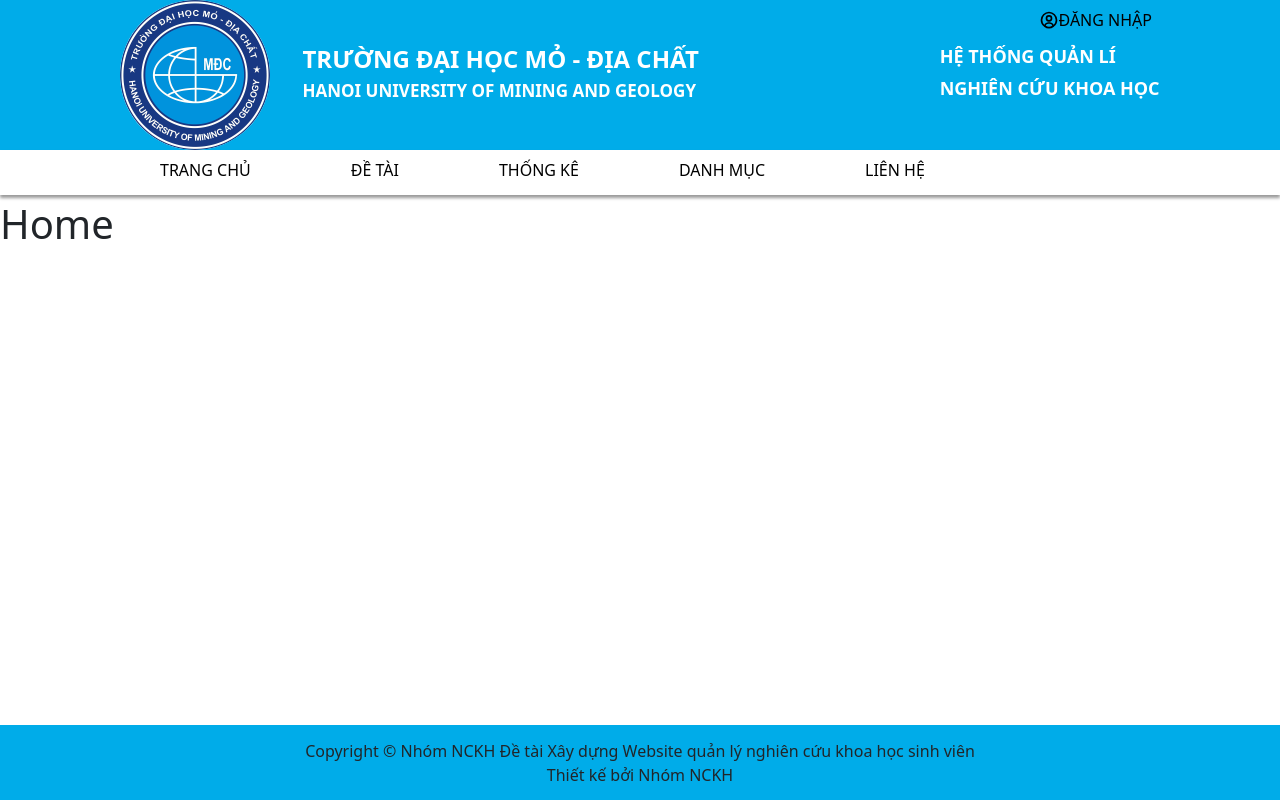
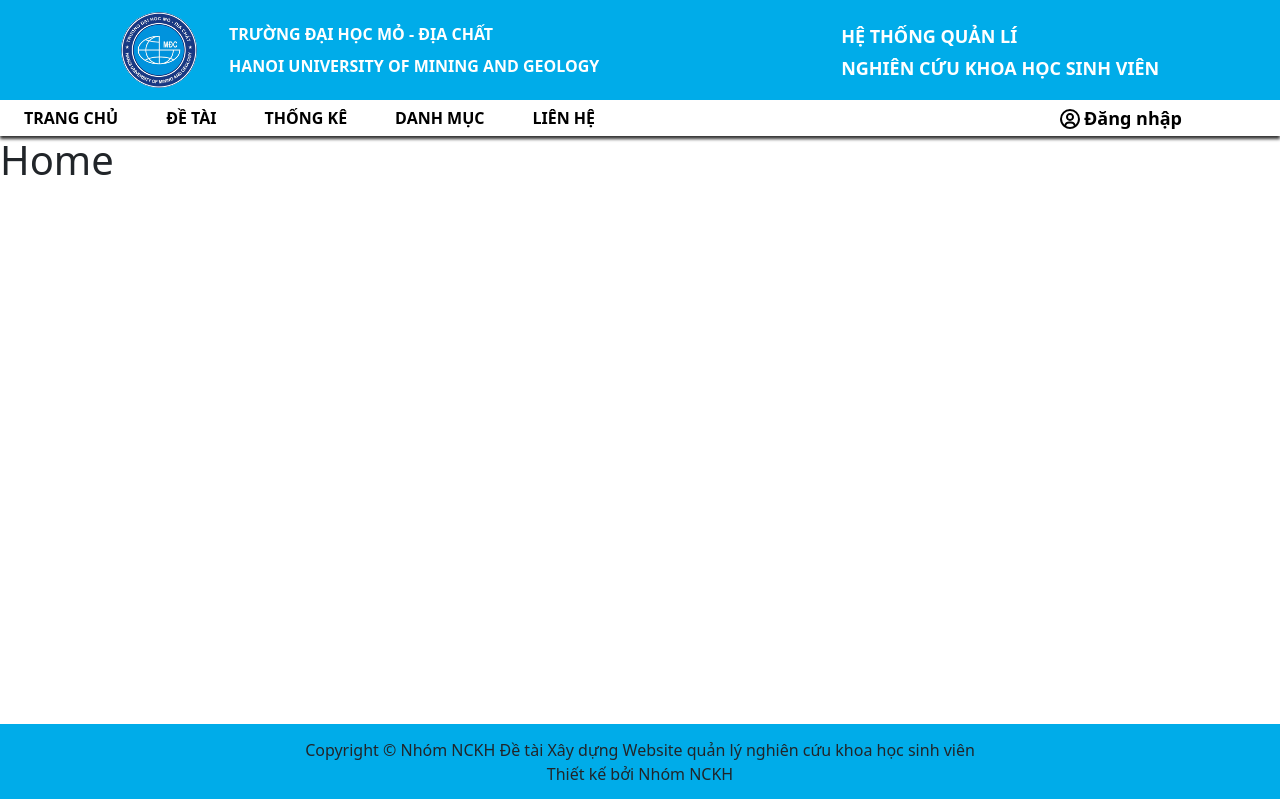
Before and after one commit to ThoPham02/NCKH_22_23, a React (Create React App) app in the folder client/: page / in a window 1280 px wide. Built offline with nearby package versions, Linux system fonts and the light colour scheme.

Commit message:
change header

```diff
--- a/client/src/components/Layout/DefaultLayout/Header/header.css
+++ b/client/src/components/Layout/DefaultLayout/Header/header.css
@@ -7,11 +7,11 @@
 }
 .header__below {
     width: 100%;
-    height: 200px;
+    height: 100px;
 }
 .header-logo{
    display: flex;
-    height: 150px;
+    height: 100px;
     background-color:#00ace9;
    justify-content: space-around;
 }
@@ -20,7 +20,7 @@
 }
 .logo img {
     border-radius: 50%;
-
+    margin: 12px 0;
 }
 .logo-name{
     margin:auto;
@@ -30,12 +30,12 @@
 }
 .name-VN{
     font-weight: bold;
-    font-size: 24px;
+    font-size: 16px;
     text-transform: uppercase
 }
 .name-EN{
     font-weight: bold;
-    font-size: 17px;
+    font-size: 16px;
     text-transform: uppercase
 }
 .header-logo__right{
@@ -46,56 +46,5 @@
     text-transform: uppercase
 }
 .header-logo__right>p {
-    margin-top:40px;
+    margin-top:20px;
 }
-.nav {
-    display: flex;
-    justify-content: space-around;
-    height: 45px;
-    background-color: white;
-    box-shadow: 0 3px 3px 0 rgb(0 0 0 / 40%);
-    position: relative;
-}
-
-.nav>ul {
-    left: 10%;
-    position:absolute;
-    display: flex;
-    text-transform: uppercase;
-    list-style: none;
-
-}
-.nav>ul>li{
-    margin-top: 8px;
-    margin-right: 100px;
-}
-
-.nav>ul> li> a:hover{
-    color: .00afea;
-}
-.nav ul li a {
-    text-decoration: none;
-    color: black;
-    font-weight: 500;
-
-}
-.account{
-    position:absolute;
-    right: 10%;
-    margin-top: 8px;
-}
-
-.account a {
-    text-decoration: none;
-    color: black;
-    font-weight: 500;
-    text-transform: uppercase;
-
-    display: flex;
-    align-items: center;
-    justify-content: center;
-}
-
-.account a svg {
-    font-size: 20px;
-}
--- a/client/src/components/Layout/DefaultLayout/Header/index.js
+++ b/client/src/components/Layout/DefaultLayout/Header/index.js
@@ -1,24 +1,7 @@
 import "./header.css";
 import logo from "./lg.jpg";
-import { loginSelector } from "../../../../store/selectors";
 
-import { Link } from "react-router-dom";
-import { useSelector } from "react-redux";
-import { BiUserCircle } from "react-icons/bi";
 function Header() {
-  const login = useSelector(loginSelector);
-
-  var loginAccount = (
-    <Link to="login">
-      <BiUserCircle />
-      <span>Đăng nhập</span>
-    </Link>
-  );
-
-  if (login.user.name !== undefined) {
-    loginAccount = <span>Xin Chào, {login.user.name}</span>;
-  }
-
   return (
     <div className="header">
       <div className="header__above">
@@ -34,29 +17,9 @@ function Header() {
           </div>
           <div className="header-logo__right">
             <p>
-              hệ thống quản lí <br></br>nghiên cứu khoa học
+              hệ thống quản lí <br></br>nghiên cứu khoa học sinh viên
             </p>
           </div>
-          <div className="account">{loginAccount}</div>
-        </div>
-        <div className="nav">
-          <ul>
-            <li>
-              <Link to="/">Trang chủ</Link>
-            </li>
-            <li>
-              <Link to="/topic">đề tài</Link>
-            </li>
-            <li>
-              <Link to="/statistical">thống kê</Link>
-            </li>
-            <li>
-              <Link to="/category">danh mục</Link>
-            </li>
-            <li>
-              <Link to="/contact">liên hệ</Link>
-            </li>
-          </ul>
         </div>
       </div>
       <div className="header__below"></div>
--- /dev/null
+++ b/client/src/components/Layout/DefaultLayout/Navbar/index.js
@@ -0,0 +1,66 @@
+import "./navbar.css";
+import { loginSelector } from "../../../../store/selectors";
+
+import { Link } from "react-router-dom";
+import { useDispatch, useSelector } from "react-redux";
+import { BiUserCircle } from "react-icons/bi";
+import loginSlice from "../../../../pages/Login/LoginSlice";
+
+const NavBar = () => {
+  const login = useSelector(loginSelector);
+
+  const dispatch = useDispatch();
+  function handleLogout() {
+    dispatch(loginSlice.actions.logout());
+  }
+
+  var loginAccount = (
+    <div>
+      <Link to="login">
+        <BiUserCircle />
+        <span>Đăng nhập</span>
+      </Link>
+    </div>
+  );
+
+  if (login.user.name !== undefined) {
+    loginAccount = (
+      <div>
+        <span>Xin Chào, {login.user.name}</span>
+        <ul className="account__nav">
+          <li>
+            <Link to="/user/info">Thông tin</Link>
+          </li>
+          <li onClick={handleLogout} to="/login">
+            Đăng xuất
+          </li>
+        </ul>
+      </div>
+    );
+  }
+
+  return (
+    <ul className="nav">
+      <li>
+        <Link to="/">Trang Chủ</Link>
+      </li>
+      <li>
+        <Link to="/topic">Đề tài</Link>
+      </li>
+      <li>
+        <Link to="/statistical">Thống Kê</Link>
+      </li>
+      <li>
+        <Link to="/category">Danh mục</Link>
+      </li>
+      <li>
+        <Link to="/contact">Liên Hệ</Link>
+      </li>
+      <li className="nav__login">
+        {loginAccount}
+      </li>
+    </ul>
+  );
+};
+
+export default NavBar;
--- /dev/null
+++ b/client/src/components/Layout/DefaultLayout/Navbar/navbar.css
@@ -0,0 +1,76 @@
+.nav {
+    list-style-type: none;
+    box-shadow: 0 3px 3px 0 rgb(0 0 0 / 80%);
+    position: relative;
+}
+
+.nav>li>a{
+    line-height: 36px;
+    padding: 8px 24px;
+
+    text-decoration: none;
+    text-transform: uppercase;
+    font-weight: bold;
+    color: #000;
+}
+
+.nav>li:hover>a{
+    color: aliceblue;
+    background-color: rgb(0 0 0 / 80%);
+    border-radius: 10px 10px 0 0;
+}
+
+.nav__login {
+    position: absolute;
+    right: 24px;
+    width: 200px;
+}
+
+.nav__login svg {
+    font-size: 28px;
+    padding-bottom: 4px;
+}
+
+.nav__login:hover>a{
+    color: #f50909;
+    border-radius: 10px;
+}
+
+.nav__login div a{
+    text-decoration: none;
+    color: #000;
+}
+
+.nav__login div span{
+    line-height: 36px;
+    padding: 8px 0;
+    font-size: 18px;
+    font-weight: bold;
+}
+
+.account__nav {
+    list-style-type: none;
+    border: 1px solid #000;
+    box-shadow: 0 2px 2px 2px rgb(0 0 0 / 40%);
+    padding: 0;
+    display: none;
+}
+
+.account__nav li{
+    padding: 8px 12px;
+}
+
+.account__nav li a{
+    text-decoration: none;
+    color: #000;
+}
+
+.account__nav li:hover {
+    padding: 8px 12px;
+    color: aliceblue;
+    background-color: #00ace9;
+}
+
+.nav__login:hover .account__nav {
+    display: block;
+}
--- a/client/src/components/Layout/DefaultLayout/index.js
+++ b/client/src/components/Layout/DefaultLayout/index.js
@@ -1,11 +1,13 @@
 import Header from "./Header";
 import Footer from "./Footer";
+import NavBar from "./Navbar";
 
 const DefaultLayout = ({ children }) => {
   return (
     <>
       <Header />
-      <div style={{minHeight: "calc(100vh - 275px)"}}>
+      <NavBar />
+      <div style={{minHeight: "calc(100vh - 212px)"}}>
         {children}
       </div>
       <Footer />
--- a/client/src/pages/Login/LoginSlice.js
+++ b/client/src/pages/Login/LoginSlice.js
@@ -8,7 +8,13 @@ const loginSlice = createSlice({
     token: {},
     user: {},
   },
-  reducers: {},
+  reducers: {
+    logout: (state, action) => {
+      state.status = "idle";
+      state.token = {};
+      state.user = {};
+    }
+  },
   extraReducers: (builder) => {
     builder
       .addCase(fetchLoginUser.pending, (state, action) => {
```
